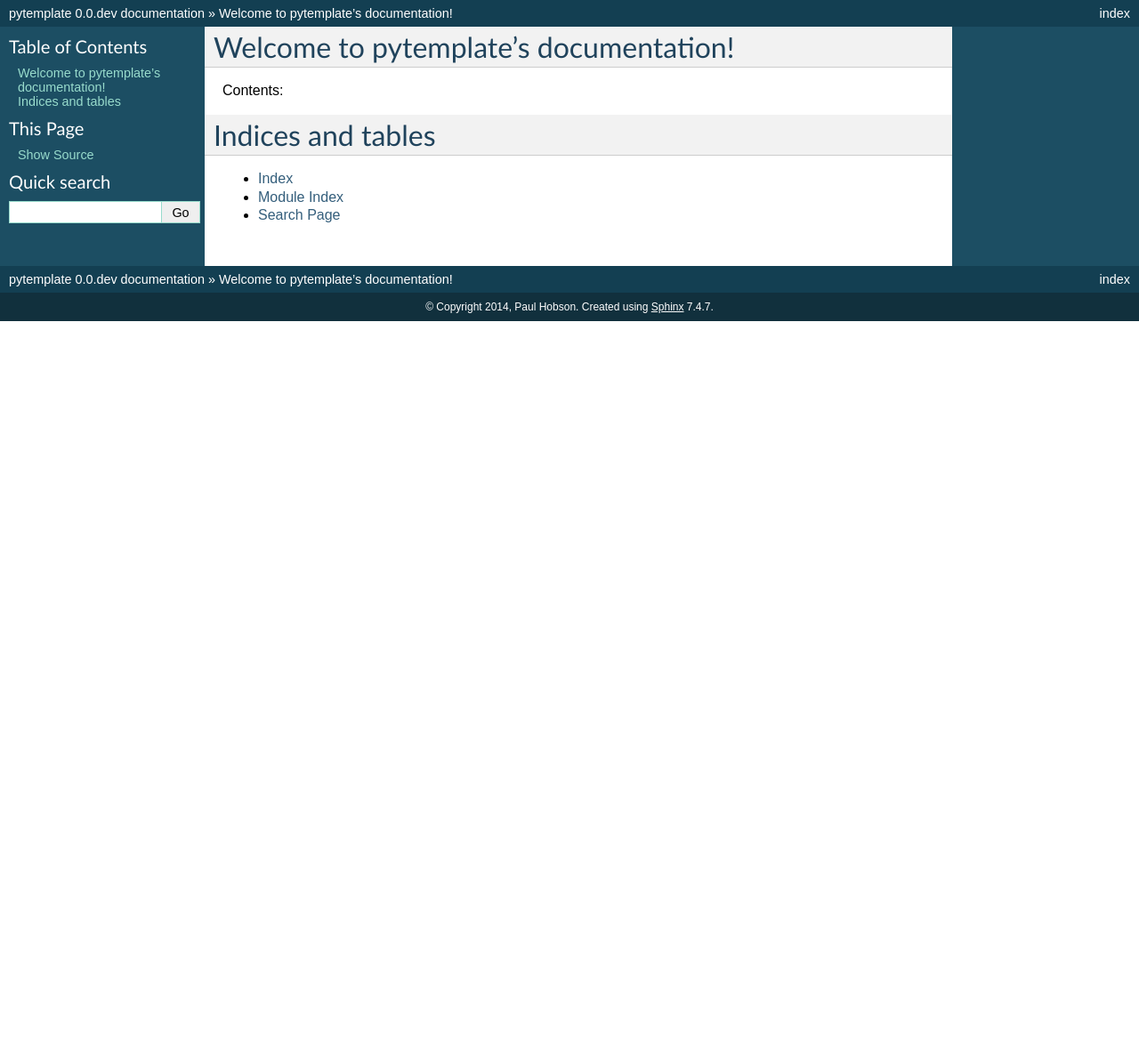
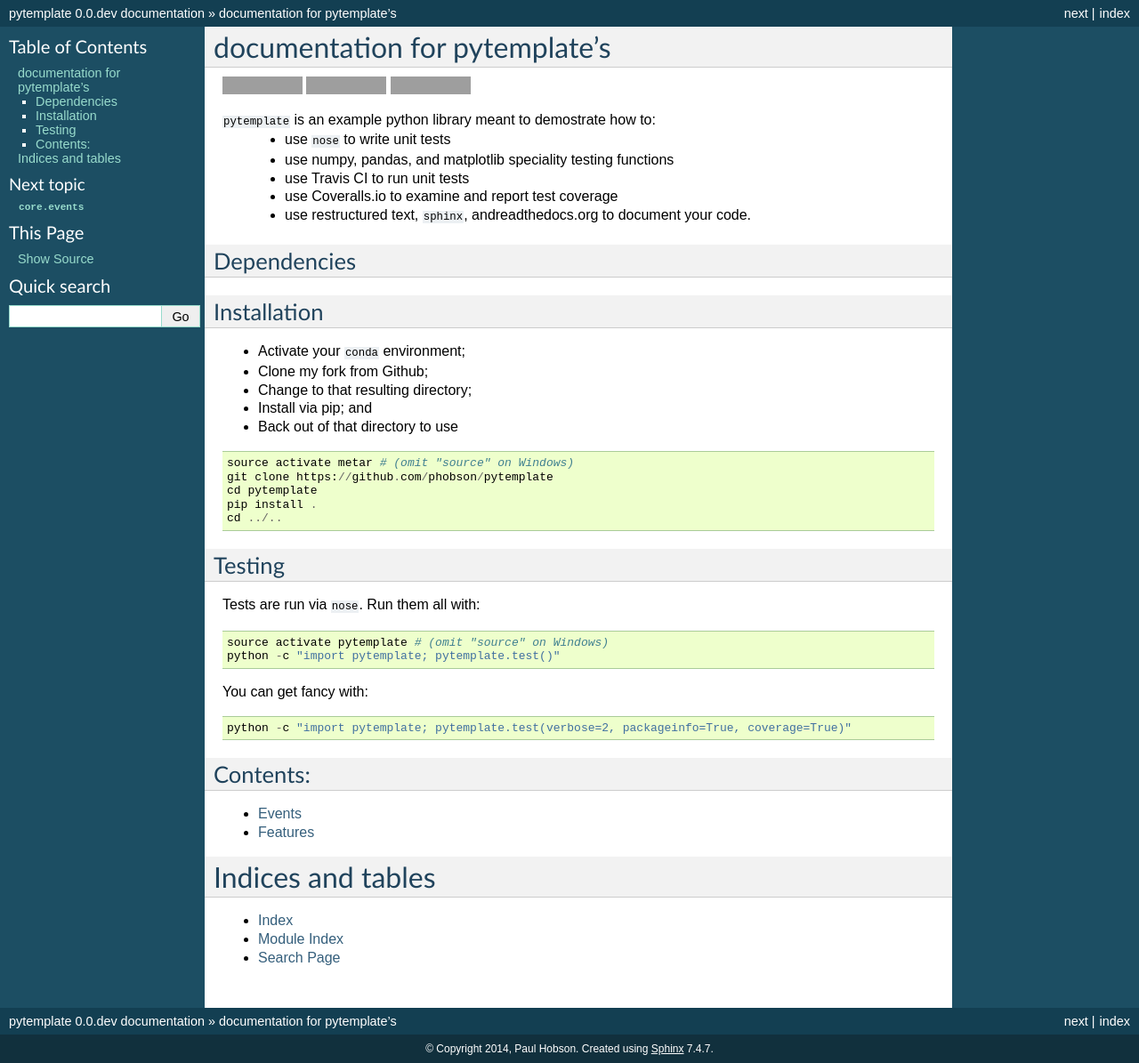
Before and after one commit to phobson/pytemplate, a Sphinx documentation site: the page built from doc/index.rst, in a window 1280 px wide. Shown: the whole page at 89% size. Built offline with Sphinx 7.4.7, drawn with Linux system fonts in a browser that asks for light colours; before the commit the page ends 900 px from its top, so only the background shows below that; grey boxes are pictures that could not be loaded.

Commit message:
added some docs and test data file

```diff
--- a/doc/index.rst
+++ b/doc/index.rst
@@ -3,15 +3,69 @@
    You can adapt this file completely to your liking, but it should at least
    contain the root `toctree` directive.
 
-Welcome to pytemplate's documentation!
-======================================
+documentation for pytemplate's
+==============================
+
+.. image:: https://travis-ci.org/phobson/pytemplate.svg?branch=master
+    :target: https://travis-ci.org/phobson/pytemplate
+    :alt: Build Status
+
+.. image:: https://coveralls.io/repos/phobson/pytemplate/badge.png?branch=master
+    :target: https://coveralls.io/r/phobson/pytemplate?branch=master
+    :alt: Test Coverage
+
+.. image:: https://readthedocs.org/projects/pytemplate/badge/?version=latest
+    :target: https://readthedocs.org/projects/pytemplate/?badge=latest
+    :alt: Documentation Status
+
+``pytemplate`` is an example python library meant to demostrate how to:
+ * use  ``nose`` to write unit tests
+ * use numpy, pandas, and matplotlib speciality testing functions
+ * use Travis CI to run unit tests
+ * use Coveralls.io to examine and report test coverage
+ * use restructured text, ``sphinx``, andreadthedocs.org to document your code.
+
+Dependencies
+------------
+.. TODO: list dependencies
+
+Installation
+------------
+
+* Activate your ``conda`` environment;
+* Clone my fork from Github;
+* Change to that resulting directory;
+* Install via pip; and
+* Back out of that directory to use
+
+::
+
+    source activate metar # (omit "source" on Windows)
+    git clone https://github.com/phobson/pytemplate
+    cd pytemplate
+    pip install .
+    cd ../..
+
+Testing
+-------
+
+Tests are run via ``nose``. Run them all with: ::
+
+    source activate pytemplate # (omit "source" on Windows)
+    python -c "import pytemplate; pytemplate.test()"
+
+You can get fancy with: ::
+
+    python -c "import pytemplate; pytemplate.test(verbose=2, packageinfo=True, coverage=True)"
 
 Contents:
+---------
 
 .. toctree::
    :maxdepth: 2
 
-
+   Events <core/events>
+   Features <core/features>
 
 Indices and tables
 ==================
```
Also changed, not shown: doc/core/events.rst (added, +7 -0 lines), doc/core/features.rst (added, +10 -0 lines), 2 other files.
